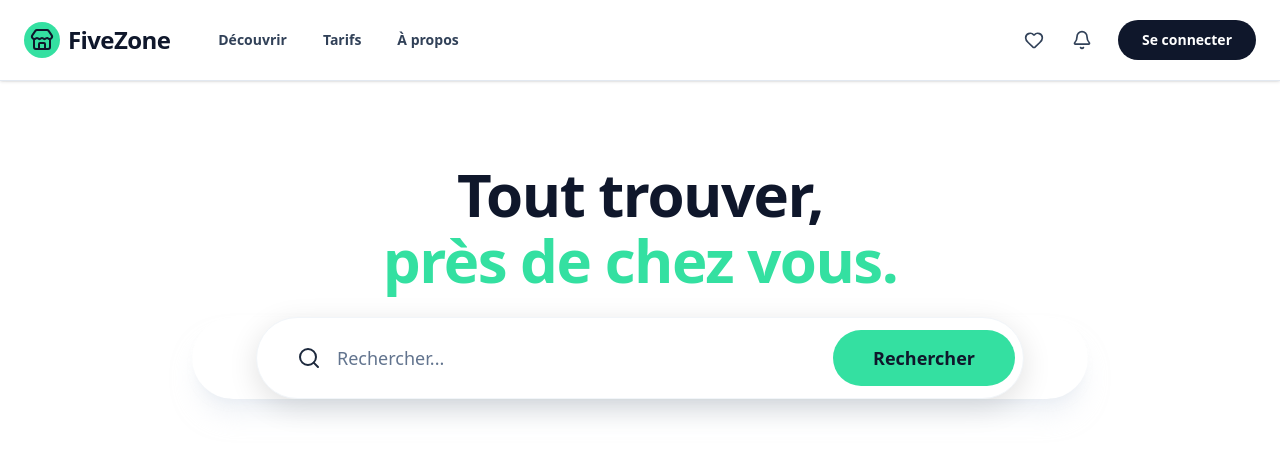
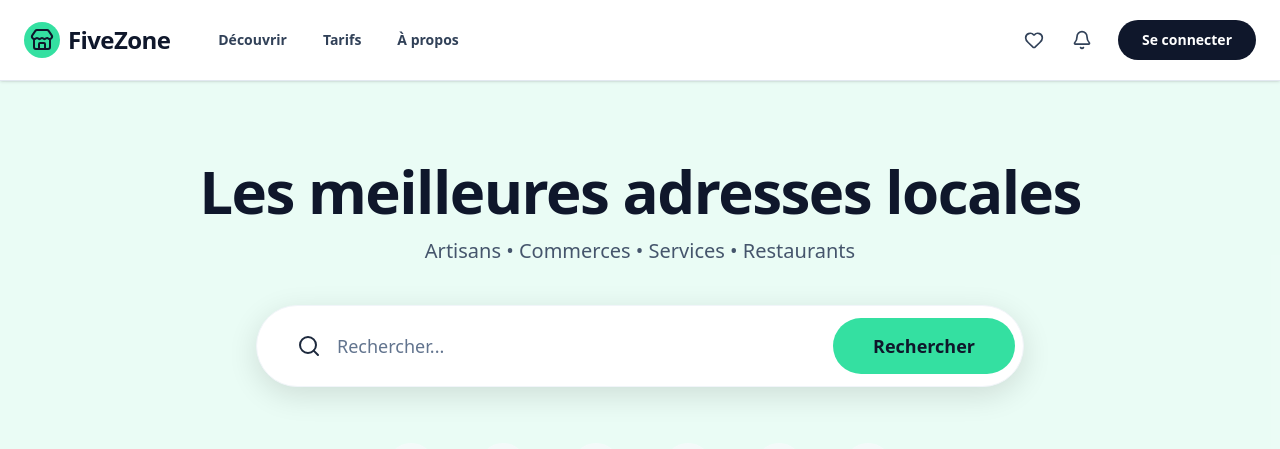
Before and after one commit to Jerome2024-net/fivezone, a Next.js app: page / in a window 1280 px wide. Shown: the top 449 px of the page. Built offline with nearby package versions, Linux system fonts and the light colour scheme; no server answers; the database is empty.

Commit message:
design: revert hero style to pale green bg and original title

```diff
--- a/src/app/page.tsx
+++ b/src/app/page.tsx
@@ -28,16 +28,18 @@ export default async function Home() {
 
   return (
     <div className="flex flex-col min-h-screen bg-white text-slate-900 font-sans">
-      {/* 1. HERO SECTION UPDATED - Style plus TripAdvisor/Airbnb (Fond Blanc + Typo Forte) */}
-      <section className="relative w-full pt-12 pb-16 md:pt-20 md:pb-24 flex flex-col items-center justify-center bg-white px-4">
+      {/* 1. HERO SECTION UPDATED - Style plus TripAdvisor/Airbnb (Fond Vert Pale + Titre Intact) */}
+      <section className="relative w-full pt-12 pb-16 md:pt-20 md:pb-24 flex flex-col items-center justify-center bg-[#34E0A1]/10 px-4">
         <div className="container mx-auto w-full max-w-4xl flex flex-col items-center">
-          <h1 className="text-4xl md:text-6xl font-black text-center mb-6 tracking-tight text-slate-900 leading-[1.1]">
-            Tout trouver,<br/>
-            <span className="text-[#34E0A1]">près de chez vous.</span>
+          <h1 className="text-4xl md:text-6xl font-black text-center mb-4 tracking-tight text-slate-900">
+            Les meilleures adresses locales
           </h1>
+          <p className="text-slate-600 text-center mb-10 text-lg md:text-xl font-medium">
+             Artisans • Commerces • Services • Restaurants
+          </p>
 
-          {/* Search Container - Shadow plus marquée pour flotter */}
-          <div className="w-full mb-10 shadow-xl shadow-slate-200/50 rounded-full">
+          {/* Search Container */}
+          <div className="w-full mb-10">
              <SearchSection />
           </div>
 
```
